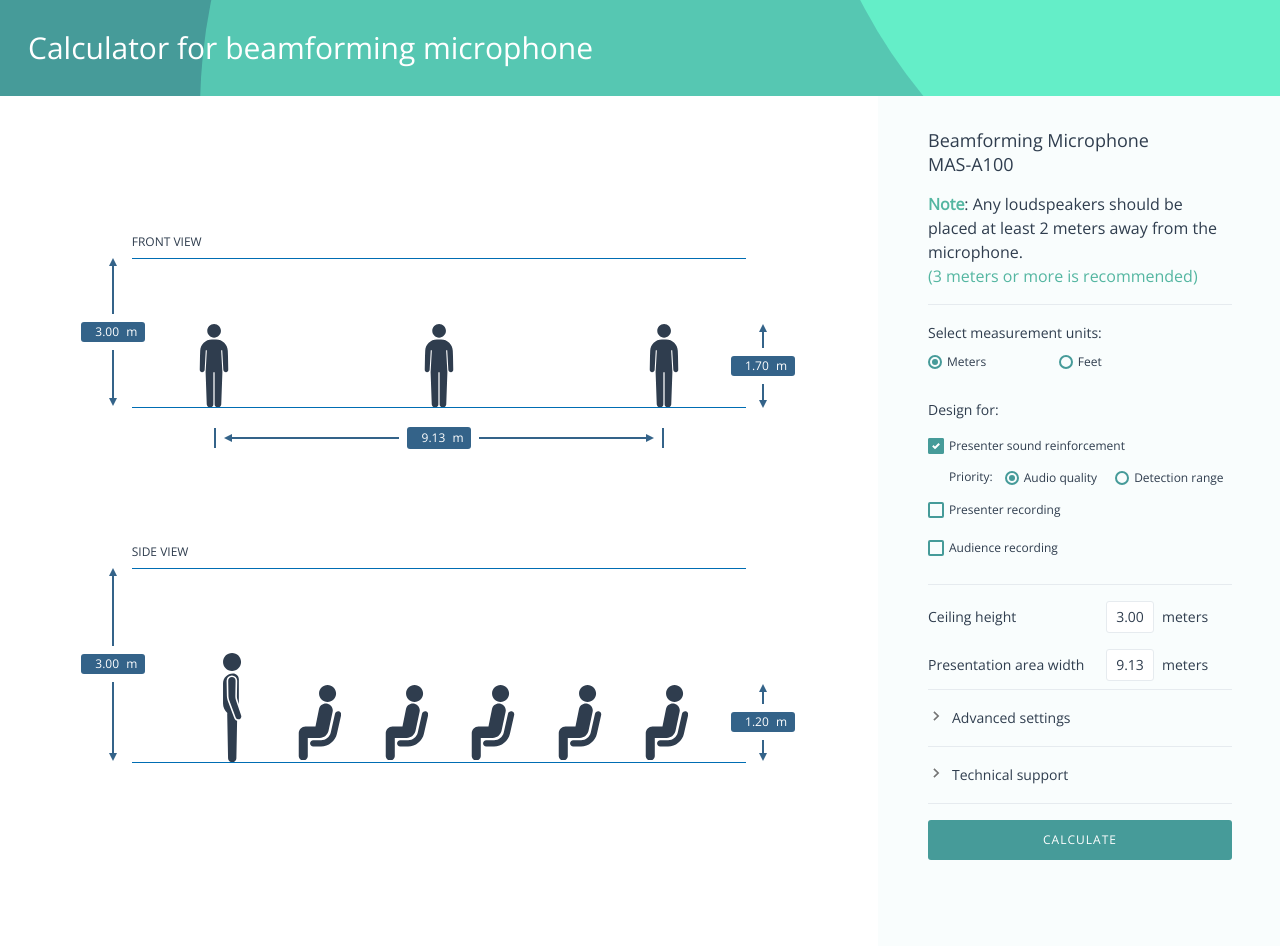
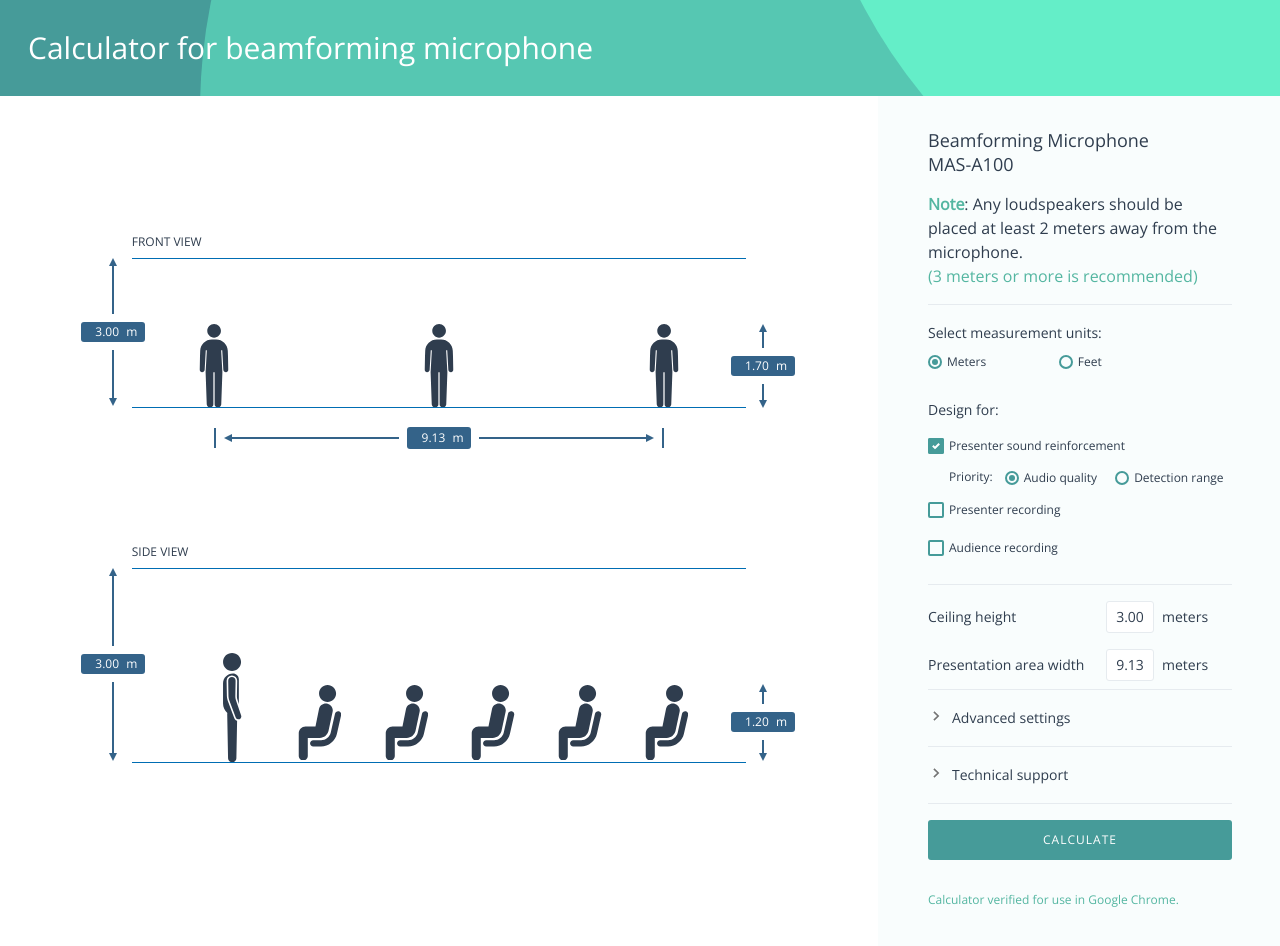
Before and after one commit to TE-9004062290/aerosmith-system-calculator, an Angular app: page /calculator in a window 1280 px wide. Shown: the top 946 px of the page. Built offline with nearby package versions, Linux system fonts and the light colour scheme.

Commit message:
Browser disclaimer

```diff
--- a/src/app/components/graphical-stage-side/graphical-stage-side.component.html
+++ b/src/app/components/graphical-stage-side/graphical-stage-side.component.html
@@ -1,5 +1,5 @@
 
-<div class="graphical-output-side" [ngClass]="{ 'has-output': calculatorService.hasFreshOutput }">
+<div class="graphical-output-side" [ngClass]="{ 'has-output': calculatorService.hasFreshOutput, 'is-printing': isPrinting }">
     <div class="stage-info-wrapper" [ngStyle]="{'height': stageHeight + 'px'}">
         <div class="measuring-stick-overlay" style="position: absolute; top: 0; left: 10%;">
             <app-measuring-stick orientation="vertical" [height]="stageHeight"
--- a/src/app/components/graphical-stage-side/graphical-stage-side.component.scss
+++ b/src/app/components/graphical-stage-side/graphical-stage-side.component.scss
@@ -16,6 +16,12 @@
 @media print /* landscape */  {
     .graphical-output-side {
         page-break-before: always;
+    }
+}
+
+.is-printing {
+    * {
+        transition: none !important;
     }
 }
 
--- a/src/app/components/graphical-stage-top/graphical-stage-top.component.html
+++ b/src/app/components/graphical-stage-top/graphical-stage-top.component.html
@@ -1,4 +1,4 @@
-<div class="graphical-output-top" [ngClass]="{ 'has-output': calculatorService.hasFreshOutput }">
+<div class="graphical-output-top" [ngClass]="{ 'has-output': calculatorService.hasFreshOutput, 'is-printing': isPrinting }">
     <div class="stage-info-wrapper">
         <div class="measuring-stick-overlay" style="position: absolute; top: 0; left: 10%;">
             <app-measuring-stick orientation="vertical" [height]="stageHeight"
--- a/src/app/components/graphical-stage-top/graphical-stage-top.component.scss
+++ b/src/app/components/graphical-stage-top/graphical-stage-top.component.scss
@@ -15,6 +15,12 @@
 @media print /* landscape */  {
     .graphical-output-top {
         page-break-before: always;
+    }
+}
+
+.is-printing {
+    * {
+        transition: none !important;
     }
 }
 
--- a/src/app/components/graphical-stage/graphical-stage.component.html
+++ b/src/app/components/graphical-stage/graphical-stage.component.html
@@ -1,4 +1,4 @@
-<div class="graphical-output" [ngClass]="{'has-output': calculatorService.hasFreshOutput}" [attr.app-display-mode]="RatioModeEnum[ratioMode] | lowercase">
+<div class="graphical-output" [ngClass]="{'has-output': calculatorService.hasFreshOutput, 'is-printing': isPrinting }" [attr.app-display-mode]="RatioModeEnum[ratioMode] | lowercase">
     <div class="graphical-output-front" *ngIf="calculatorService.reinforcePresenter || calculatorService.recordPresenter || !calculatorService.designForActive">
         <div class="stage-info-wrapper">
             <div class="measuring-stick-overlay" style="position: absolute; top: 0; left: 10%;">
--- a/src/app/components/graphical-stage/graphical-stage.component.scss
+++ b/src/app/components/graphical-stage/graphical-stage.component.scss
@@ -19,6 +19,12 @@
 @media print /* landscape */  {
     .graphical-output-side {
         page-break-before: always;
+    }
+}
+
+.is-printing {
+    * {
+        transition: none !important;
     }
 }
 
--- a/src/app/components/graphical-stage/graphical-stage.component.ts
+++ b/src/app/components/graphical-stage/graphical-stage.component.ts
@@ -152,7 +152,7 @@ export class GraphicalStageComponent implements OnInit {
   @HostListener('window:beforeprint',['$event'])
   onBeforePrint(event) {
     this.isPrinting = true;
-    this.STAGE_PAGE_HEIGHT_RATIO = .20;
+    this.STAGE_PAGE_HEIGHT_RATIO = .18;
     this.snapshotPageDimensions();
     this.snapshotContainerDimensions();
     this.calculateProportions();
--- a/src/app/components/svg-capture-radius/svg-capture-radius.component.html
+++ b/src/app/components/svg-capture-radius/svg-capture-radius.component.html
@@ -1,15 +1,15 @@
 <svg *ngIf="mode === 'audienceRecording'" class="svg-microphone-top" [ngStyle]="{'width': width + 'px', 'transform': 'translateX(-50%) translateY(-50%)'}" viewBox="0 0 160 160" fill="none" xmlns="http://www.w3.org/2000/svg">
-    <circle *ngIf="!displayRadius" opacity="0.15" cx="80" cy="80" r="79.5" fill="#3BB0FF"/>
+    <circle *ngIf="displayRadius" opacity="0.15" cx="80" cy="80" r="79.5" fill="#3BB0FF"/>
     <circle cx="80" cy="80" r="2" fill="#2F3D4E"/>
 </svg>
 
 <svg *ngIf="mode === 'presenterReinforcementQuality'" class="svg-microphone-top" [ngStyle]="{'width': width + 'px', 'transform': 'translateX(-50%)'}" viewBox="0 0 160 160" fill="none" xmlns="http://www.w3.org/2000/svg">
-    <circle *ngIf="!displayRadius" opacity="0.3" cx="80" cy="80" r="79.5" fill="#66F3CB"/>
+    <circle *ngIf="displayRadius" opacity="0.3" cx="80" cy="80" r="79.5" fill="#66F3CB"/>
     <circle cx="80" cy="80" r="6.99" fill="#2F3D4E"/>
 </svg>
 
 <svg *ngIf="mode === 'presenterReinforcementRange'" class="svg-microphone-top" [ngStyle]="{'width': width + 'px', 'transform': 'translateX(-50%)'}" viewBox="0 0 160 160" fill="none" xmlns="http://www.w3.org/2000/svg">
-    <circle *ngIf="!displayRadius" opacity="0.3" cx="80" cy="80" r="79.5" fill="#66F3CB"/>
+    <circle *ngIf="displayRadius" opacity="0.3" cx="80" cy="80" r="79.5" fill="#66F3CB"/>
     <circle cx="80" cy="80" r="4.66" fill="#2F3D4E"/>
 </svg>
 
--- a/src/app/main/calculation-theatre/calculation-theatre.component.html
+++ b/src/app/main/calculation-theatre/calculation-theatre.component.html
@@ -49,6 +49,9 @@
                     <div *ngIf="(calculatorService.isPristine && calculatorService.hasFreshOutput) || !calculatorService.designForActive" class="btn btn-disabled">
                         Calculate
                     </div>
+                    <div class="browser-compatibility-disclaimer">
+                        Calculator verified for use in Google Chrome.
+                    </div>
                 </div>
             </div>
         </div>
--- a/src/app/main/calculation-theatre/calculation-theatre.component.scss
+++ b/src/app/main/calculation-theatre/calculation-theatre.component.scss
@@ -236,7 +236,6 @@
         right: 0;
         top: 88px;
         width: 304px;
-        height: 1490px;
         padding-left: 50px;
         padding-right: 48px;
         padding-bottom: 240px;
@@ -326,3 +325,12 @@
         cursor: not-allowed;
     }
 }
+
+.browser-compatibility-disclaimer {
+    font-size: 12px;
+    line-height: 16px;
+    color: #54B6A1;
+    font-weight: 400;
+    margin-top: 32px;
+    padding-bottom: 32px;
+}
```
